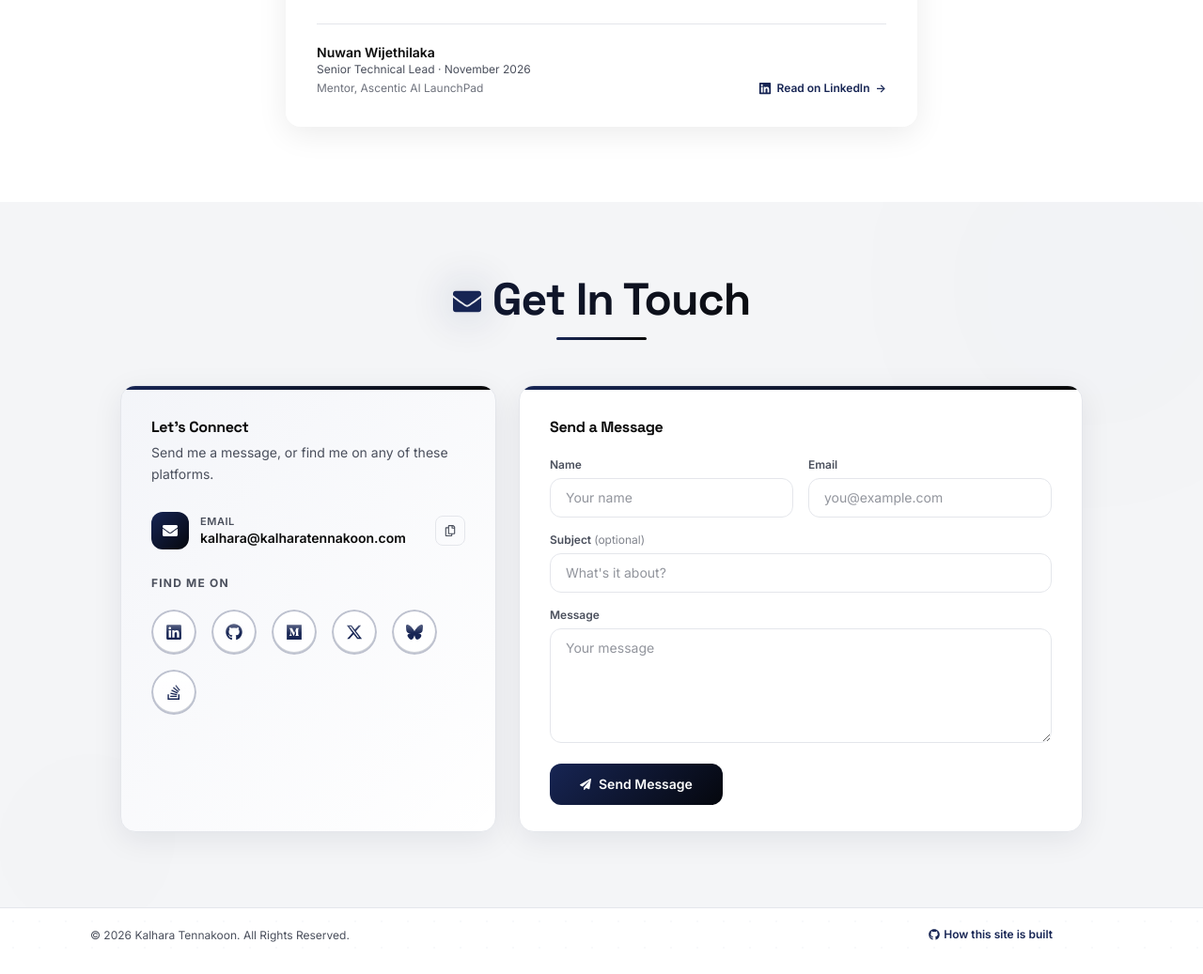
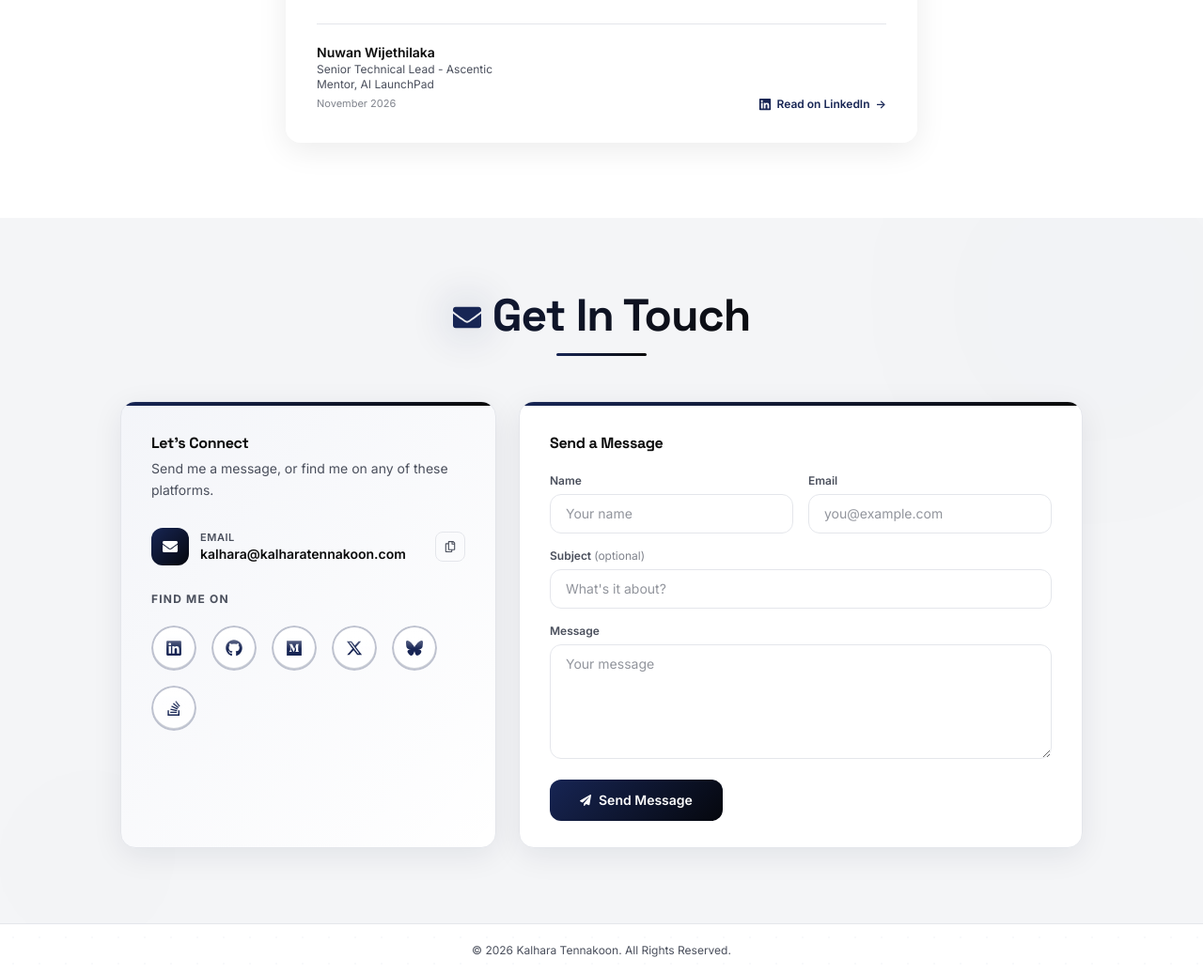
Before and after one commit to kalharatennakoon/kalharatennakoon.github.io, a React (Vite) app: page / in a window 1280 px wide. Shown: the part 6113-7150 px from the top of the page at 94% size. Built offline with nearby package versions, Linux system fonts and the light colour scheme; no server answers; a web font is replaced by a local one.

Commit message:
fix: update recommendations and footer layout

```diff
--- a/src/components/Recommendations.tsx
+++ b/src/components/Recommendations.tsx
@@ -19,8 +19,8 @@ const recommendations: Recommendation[] = [
       'I had the pleasure of mentoring him through the Ascentic AI LaunchPad programme, where I got to see his ' +
       'problem-solving skills, adaptability, and commitment to improving his technical capabilities.',
     name: 'Nuwan Wijethilaka',
-    role: 'Senior Technical Lead',
-    context: 'Mentor, Ascentic AI LaunchPad',
+    role: 'Senior Technical Lead - Ascentic',
+    context: 'Mentor, AI LaunchPad',
     date: 'November 2026',
   },
 ]
@@ -64,9 +64,10 @@ function Recommendations() {
               <figcaption className="mt-6 pt-5 border-t border-[var(--border-color)] flex flex-col sm:flex-row sm:items-end sm:justify-between gap-3">
                 <span className="flex flex-col">
                   <span className="text-sm font-semibold text-[var(--text-primary)]">{r.name}</span>
-                  <span className="text-xs text-[var(--text-secondary)]">{r.role} · {r.date}</span>
-                  <span className="mt-1 text-xs text-[var(--text-secondary)] opacity-80">
-                    {r.context}
+                  <span className="text-xs text-[var(--text-secondary)]">{r.role}</span>
+                  <span className="text-xs text-[var(--text-secondary)]">{r.context}</span>
+                  <span className="mt-1 text-[11px] text-[var(--text-secondary)] opacity-70">
+                    {r.date}
                   </span>
                 </span>
                 <a
--- a/src/components/SiteFooter.tsx
+++ b/src/components/SiteFooter.tsx
@@ -1,8 +1,4 @@
-import { FaGithub } from 'react-icons/fa'
-
-const README = 'https://github.com/kalharatennakoon/kalharatennakoon.github.io#how-this-site-is-built'
-
-/** Shown at the bottom of every page, from App. The extra right/bottom
+/** Shown at the bottom of every page, from App. The extra side/bottom
  * padding keeps the text clear of the floating back-to-top button. */
 function SiteFooter() {
   const year = new Date().getFullYear()
@@ -10,19 +6,9 @@ function SiteFooter() {
   return (
     <footer className="bg-[var(--card-bg)] border-t border-[var(--border-color)] relative overflow-hidden">
       <div className="absolute inset-0 dot-grid opacity-30" aria-hidden="true" />
-      <div className="max-w-6xl mx-auto px-6 sm:px-8 pt-5 pb-24 sm:pb-5 sm:pr-24 relative z-10 flex flex-col sm:flex-row items-center justify-between gap-2 sm:gap-6 text-center sm:text-left">
-        <p className="m-0 text-xs text-[var(--text-secondary)] sm:whitespace-nowrap sm:flex-shrink-0">
+      <div className="max-w-6xl mx-auto px-6 sm:px-24 pt-5 pb-24 sm:pb-5 relative z-10 flex items-center justify-center text-center">
+        <p className="m-0 text-xs text-[var(--text-secondary)]">
           © {year} Kalhara Tennakoon. All Rights Reserved.
-        </p>
-        <p className="m-0 text-xs">
-          <a
-            href={README}
-            target="_blank"
-            rel="noopener noreferrer"
-            className="inline-flex items-center gap-1 font-semibold text-[var(--color-primary)] underline-offset-2 hover:underline whitespace-nowrap"
-          >
-            <FaGithub aria-hidden="true" /> How this site is built
-          </a>
         </p>
       </div>
     </footer>
```
